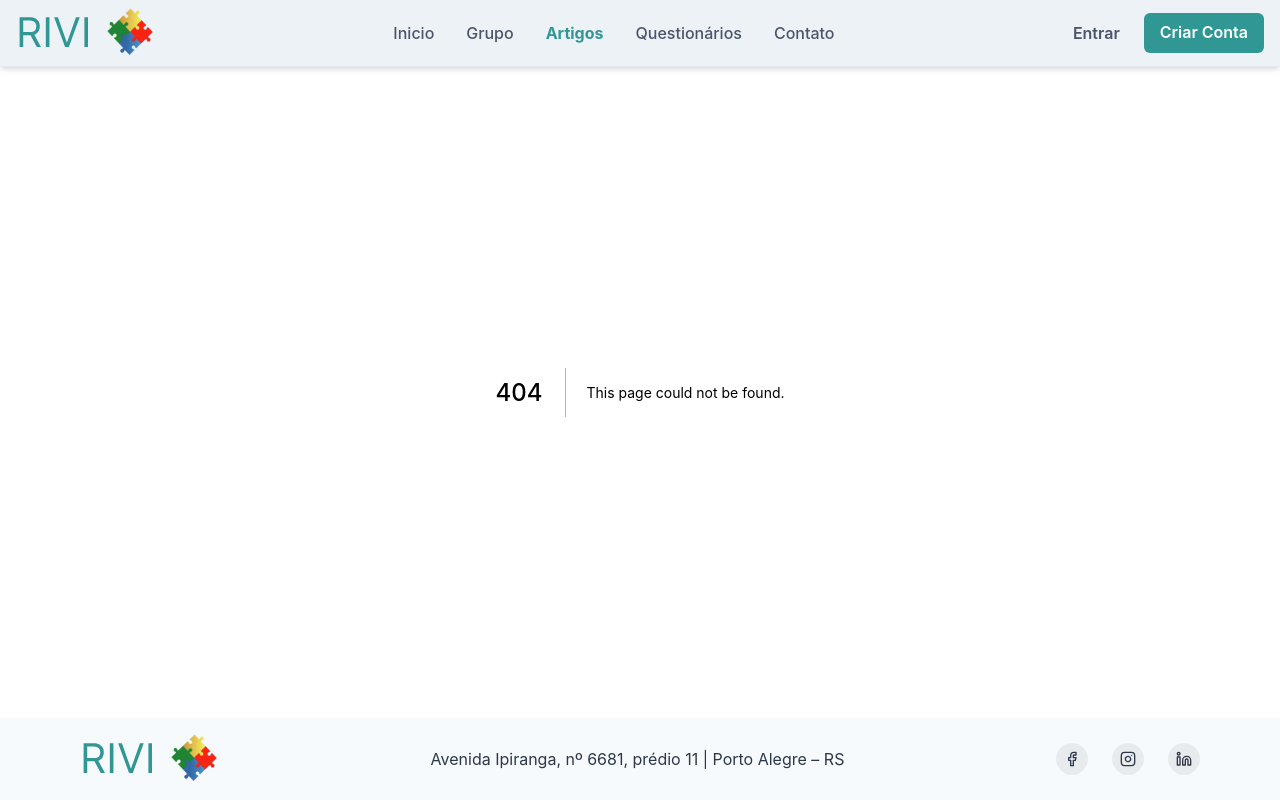
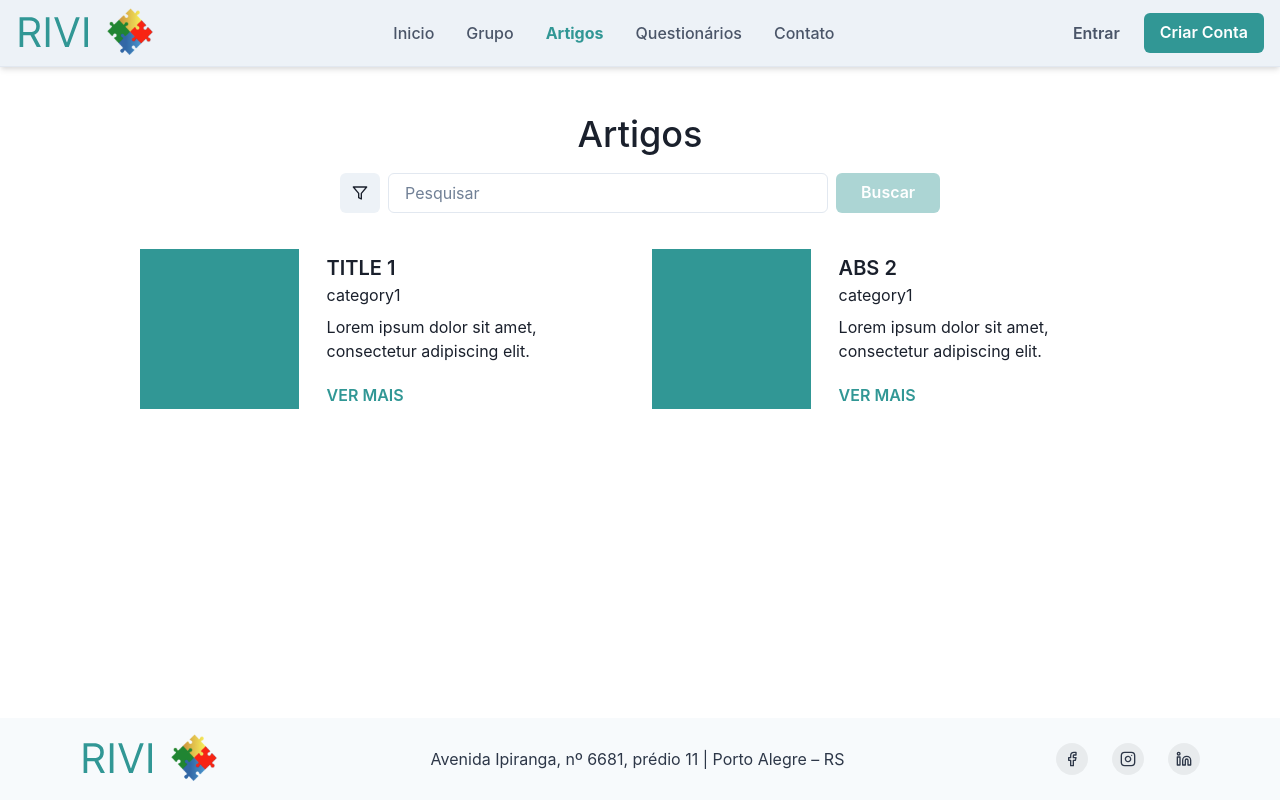
Before and after one commit to ages-rivi/rivi-frontend-js, a Next.js app: page /artigos in a window 1280 px wide. Before the commit this address had no page. Built offline with nearby package versions, Linux system fonts and the light colour scheme.

Commit message:
feat: página artigos

```diff
--- a/package.json
+++ b/package.json
@@ -16,6 +16,7 @@
     "@emotion/react": "^11",
     "@emotion/styled": "^11",
     "axios": "^0.27.2",
+    "formik": "^2.2.9",
     "framer-motion": "^6",
     "next": "12.2.5",
     "react": "18.2.0",
--- /dev/null
+++ b/src/components/ArticleGrid/ArticleCard/index.tsx
@@ -0,0 +1,47 @@
+import { Box, Button, Flex, Text } from '@chakra-ui/react';
+import limit from '@utils/limit';
+import { useRouter } from 'next/router';
+
+interface ArticleCardProps {
+  title: string;
+  category: string;
+  description: string;
+  href: string;
+}
+
+export default function ArticleCard({
+  title,
+  category,
+  description,
+  href,
+}: ArticleCardProps) {
+  const router = useRouter();
+
+  const navigateToLink = () => {
+    router.push(href);
+  };
+
+  return (
+    <Flex gap={{ base: 2, md: '6' }} direction={{ base: 'column', md: 'row' }}>
+      <Box w={{ base: 'full', md: '40' }} h="40" bgColor="teal.500" />
+      <Flex direction="column" justify="space-between" p="1">
+        <Flex direction="column" maxW="300px" w="full">
+          <Flex direction="column">
+            <Text fontSize="xl" fontWeight="semibold">
+              {limit(title, 25)}
+            </Text>
+            <Text>{category}</Text>
+          </Flex>
+          <Text mt="2" mb={{ base: 2, md: 0 }}>
+            {limit(description, 60)}
+          </Text>
+        </Flex>
+        <Flex>
+          <Button variant="link" colorScheme="teal" onClick={navigateToLink}>
+            VER MAIS
+          </Button>
+        </Flex>
+      </Flex>
+    </Flex>
+  );
+}
--- /dev/null
+++ b/src/components/ArticleGrid/index.tsx
@@ -0,0 +1,38 @@
+import { Flex, Grid, GridItem, Spinner } from '@chakra-ui/react';
+import { Article } from '@interfaces/Article';
+import ArticleCard from './ArticleCard';
+
+export default function ArticleGrid({
+  articles,
+  isLoading,
+}: {
+  articles: Article[];
+  isLoading: boolean;
+}) {
+  if (isLoading) {
+    return (
+      <Flex mt="12">
+        <Spinner color="teal.500" />
+      </Flex>
+    );
+  }
+
+  return (
+    <Flex maxW="1000px" w="full" mx="auto" align="center" justify="center">
+      <Grid mt="6" templateColumns="repeat(12, 1fr)" gap={6} w="full">
+        {articles.map(({ href, title, category, description }) => {
+          return (
+            <GridItem colSpan={{ base: 12, md: 6 }} key={href}>
+              <ArticleCard
+                title={title}
+                category={category}
+                description={description}
+                href={href}
+              />
+            </GridItem>
+          );
+        })}
+      </Grid>
+    </Flex>
+  );
+}
--- /dev/null
+++ b/src/components/Filter/index.tsx
@@ -0,0 +1,14 @@
+import { IconButton } from '@chakra-ui/react';
+import { useEffect } from 'react';
+import { FiFilter } from 'react-icons/fi';
+
+export interface FilterProps {
+  setFilter: (filter: string) => void;
+}
+
+export default function Filter({ setFilter }: FilterProps) {
+  useEffect(() => {
+    setFilter('batata');
+  }, []);
+  return <IconButton aria-label="filter" icon={<FiFilter />} />;
+}
--- /dev/null
+++ b/src/components/SearchInput/index.tsx
@@ -0,0 +1,75 @@
+import { Button, Flex, Input } from '@chakra-ui/react';
+import { FilterProps } from '@components/Filter';
+import api from '@lib/api';
+import { useFormik } from 'formik';
+import { useEffect, useState } from 'react';
+
+interface SearchInputProps {
+  // eslint-disable-next-line
+  setSearchResult: (data: any) => void;
+
+  // eslint-disable-next-line
+  setIsLoading: (isLoading: any) => void;
+  filter: ({ setFilter }: FilterProps) => React.ReactNode;
+  url: string;
+}
+
+export default function SearchInput({
+  setSearchResult,
+  setIsLoading,
+  filter: Filter,
+  url,
+}: SearchInputProps) {
+  const [filter, setFilter] = useState('');
+  const formik = useFormik({
+    initialValues: {
+      search: '',
+    },
+    onSubmit: async ({ search }, { resetForm }) => {
+      const { data } = await api.get(
+        `${url}=${search}${filter.length > 0 ? `&filter=${filter}` : ''}`
+      );
+      setSearchResult(data);
+      resetForm();
+    },
+  });
+
+  useEffect(() => {
+    setIsLoading(formik.isSubmitting);
+  }, [formik.isSubmitting]);
+
+  useEffect(() => {
+    console.log(filter);
+  }, [filter]);
+
+  return (
+    <Flex maxW="600px" w="full" gap="2">
+      {Filter({ setFilter })}
+      <Flex w="full" direction="column" gap="2">
+        <Input
+          placeholder="Pesquisar"
+          name="search"
+          onChange={formik.handleChange}
+          onBlur={formik.handleBlur}
+          value={formik.values.search}
+          onKeyDown={(e) => {
+            if (e.key === 'Enter') {
+              formik.handleSubmit();
+            }
+          }}
+        />
+      </Flex>
+      <Button
+        colorScheme="teal"
+        px="8"
+        onClick={() => {
+          formik.handleSubmit();
+        }}
+        isDisabled={!formik.values.search}
+        isLoading={formik.isSubmitting || formik.isValidating}
+      >
+        Buscar
+      </Button>
+    </Flex>
+  );
+}
--- /dev/null
+++ b/src/interfaces/Article.ts
@@ -0,0 +1,14 @@
+export interface Article {
+  title: string;
+  category: string;
+  description: string;
+  href: string;
+}
+
+export interface ArticleExtended extends Article {
+  abstract: string;
+  authors: string[];
+  location: string;
+  date: string;
+  pdf_link: string;
+}
--- a/src/pages/_app.tsx
+++ b/src/pages/_app.tsx
@@ -10,8 +10,10 @@ function MyApp({ Component, pageProps }: AppProps): React.ReactNode {
     <ChakraProvider>
       <Flex direction="column" h="100vh">
         {!router.pathname.includes('/auth') && <Navbar />}
-        <Component {...pageProps} />
-        {!router.pathname.includes('/auth') && <Footer />}
+        <Flex h="full" direction="column" justify="space-between">
+          <Component {...pageProps} />
+          {!router.pathname.includes('/auth') && <Footer />}
+        </Flex>
       </Flex>
     </ChakraProvider>
   );
--- /dev/null
+++ b/src/pages/api/mock/articles.ts
@@ -0,0 +1,25 @@
+import { type Article } from '@interfaces/Article';
+import type { NextApiRequest, NextApiResponse } from 'next';
+
+type Response = Article[];
+
+export const articles: Article[] = [
+  {
+    title: 'TITLE 1',
+    description: 'Lorem ipsum dolor sit amet, consectetur adipiscing elit.',
+    category: 'category1',
+    href: 'https://www.google.com/',
+  },
+  {
+    title: 'ABS 2',
+    description: 'Lorem ipsum dolor sit amet, consectetur adipiscing elit.',
+    category: 'category1',
+    href: 'https://www.google.com/batata',
+  },
+];
+
+export default (req: NextApiRequest, res: NextApiResponse<Response>): void => {
+  if (req.method === 'GET') {
+    res.status(200).json(articles);
+  } else res.status(405).end();
+};
--- /dev/null
+++ b/src/pages/api/mock/search.ts
@@ -0,0 +1,17 @@
+import { type Article } from '@interfaces/Article';
+import type { NextApiRequest, NextApiResponse } from 'next';
+import { articles } from './articles';
+
+type Response = Article[];
+
+export default (req: NextApiRequest, res: NextApiResponse<Response>): void => {
+  const { q } = req.query;
+  if (req.method === 'GET') {
+    const filtered: Article[] = articles.filter((article) => {
+      return article.title
+        .toLowerCase()
+        .includes(String(q).toLowerCase() || '');
+    });
+    res.status(200).json(filtered);
+  } else res.status(405).end();
+};
--- /dev/null
+++ b/src/pages/artigos.tsx
@@ -0,0 +1,41 @@
+import { articles as mockArticles } from '@api/mock/articles';
+import { Flex, Text } from '@chakra-ui/react';
+import ArticleGrid from '@components/ArticleGrid';
+import Filter from '@components/Filter';
+import SearchInput from '@components/SearchInput';
+import { Article } from '@interfaces/Article';
+import { useState } from 'react';
+
+export default function Artigos({
+  articles,
+}: {
+  articles: Article[];
+}): React.ReactNode {
+  const [articlesState, setArticlesState] = useState<Article[]>(articles);
+  const [isLoading, setIsLoading] = useState<boolean>(false);
+
+  return (
+    <Flex p="5" direction="column" mt="5" align="center" gap="3">
+      <Text textAlign="center" fontWeight="medium" fontSize="4xl">
+        Artigos
+      </Text>
+      <SearchInput
+        setIsLoading={setIsLoading}
+        setSearchResult={setArticlesState}
+        filter={Filter}
+        url="search?q"
+      />
+      <Flex>
+        <ArticleGrid isLoading={isLoading} articles={articlesState} />
+      </Flex>
+    </Flex>
+  );
+}
+
+export async function getStaticProps() {
+  return {
+    props: {
+      articles: mockArticles,
+    },
+  };
+}
--- /dev/null
+++ b/src/utils/limit.ts
@@ -0,0 +1,8 @@
+// function that limit a string and replace last characters with '...'
+export default function limit(string: string, max_lenght: number) {
+  if (string.length >= max_lenght) {
+    return `${string.substring(0, max_lenght)}...`;
+  }
+
+  return string;
+}
```
Also changed, not shown: .eslintrc.json, 1 other file (tests, documents, lock files or other folders).
